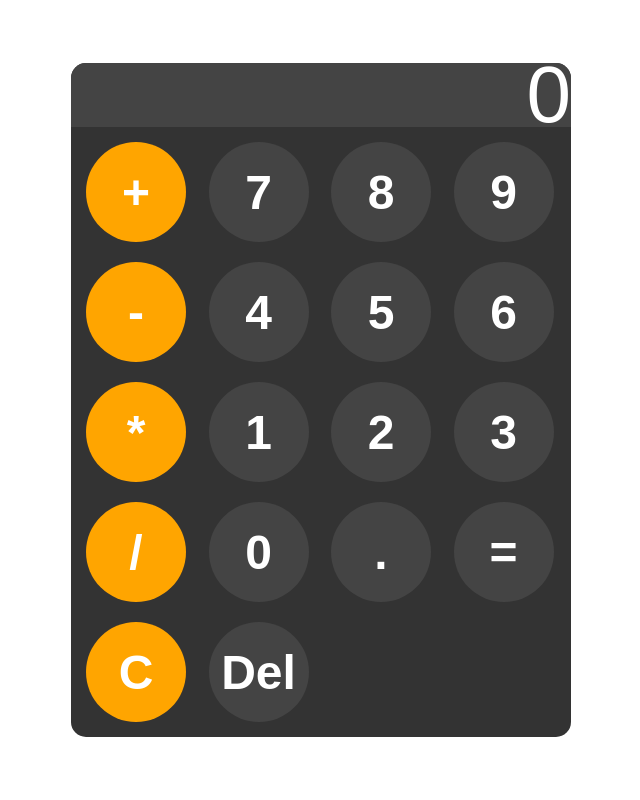
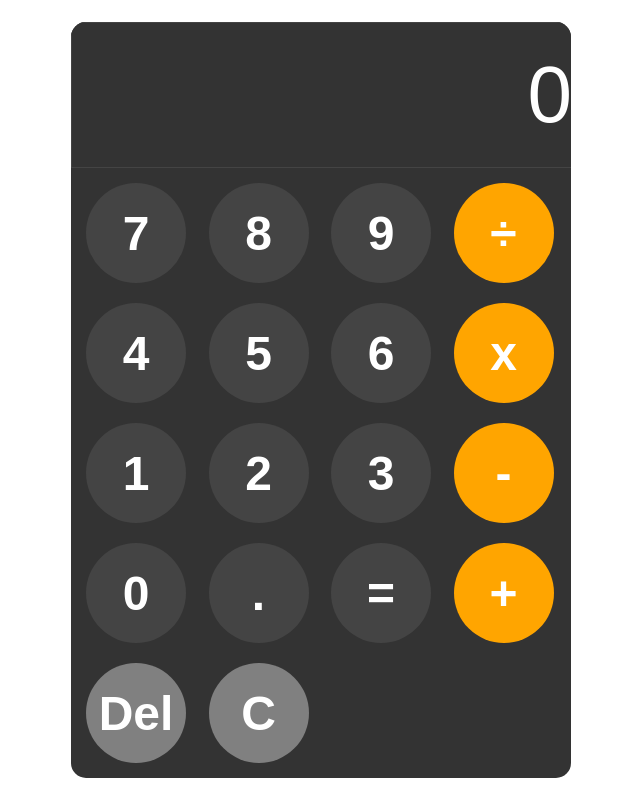
Before and after one commit to nyapblesso-a11y/Js-calculator, a plain HTML site: page index.html in a window 1280 px wide. Shown: the whole page, without its empty margins (319-959 px from the left). Drawn offline with Linux system fonts and the light colour scheme.

Commit message:
updates on the calculator app styling

```diff
--- a/index.html
+++ b/index.html
@@ -11,24 +11,28 @@
     <section id="calco">
       <input id="display" disabled />
       <div id="keys">
-        <button onclick="appendToDisplay(`+`)" class="operator"> + </button>
         <button onclick="appendToDisplay('7')">7</button>
         <button onclick="appendToDisplay('8')">8</button>
         <button onclick="appendToDisplay('9')">9</button>
-        <button onclick="appendToDisplay('-')" class="operator"> - </button>
+        <button onclick="appendToDisplay(`+`)" class="operator">&#247</button>
+
         <button onclick="appendToDisplay('4')">4</button>
         <button onclick="appendToDisplay('5')">5</button>
         <button onclick="appendToDisplay('6')">6</button>
-        <button onclick="appendToDisplay('*')" class="operator"> * </button>
+        <button onclick="appendToDisplay('-')" class="operator">x</button>
+
         <button onclick="appendToDisplay('1')">1</button>
         <button onclick="appendToDisplay('2')">2</button>
         <button onclick="appendToDisplay('3')">3</button>
-        <button onclick="appendToDisplay('/')" class="operator"> / </button>
+        <button onclick="appendToDisplay('*')" class="operator">-</button>
+
         <button onclick="appendToDisplay('0')">0</button>
-        <button onclick="appendToDisplay('.')"> . </button>
-        <button onclick="Calculate(' = ')"> = </button>
-        <button onclick="clearDisplay('C')" class="operator">C</button>
-        <button onclick="deleteInput('Del')">Del</button>
+        <button onclick="appendToDisplay('.')">.</button>
+        <button onclick="Calculate(' = ')">=</button>
+        <button onclick="appendToDisplay('/')" class="operator">+</button>
+
+        <button onclick="deleteInput('Del')" class="del">Del</button>
+        <button onclick="clearDisplay('C')" class="operat">C</button>
       </div>
     </section>
 
--- a/style.css
+++ b/style.css
@@ -21,17 +21,18 @@ body {
 
 #display {
   width: 100%;
-  height: 8vh;
+  height: 18vh;
   font-size: 5rem;
   text-align: right;
   border: none;
-  background-color: #444;
+  background-color: #333;
   color: white;
+  border: #444 1px solid;
 }
 
 #keys {
   display: grid;
-  grid-template-columns: repeat(auto-fill, minmax(90px, 1fr));
+  grid-template-columns: repeat(4, 1fr);
   gap: 20px;
   padding: 15px;
 }
@@ -52,6 +53,10 @@ button {
   background-color: orange;
 }
 
+.del, .operat {
+  background-color: gray;
+}
+
 button:hover {
   background-color: grey;
 }
@@ -67,3 +72,11 @@ button:active {
 .operator:active {
   background-color: #ffc499;
 }
+
+@media screen and (max-width:500px) {
+  #keys {
+    grid-template-columns: repeat(4, 1fr);
+    gap: 5px;
+
+  }
+}
```
